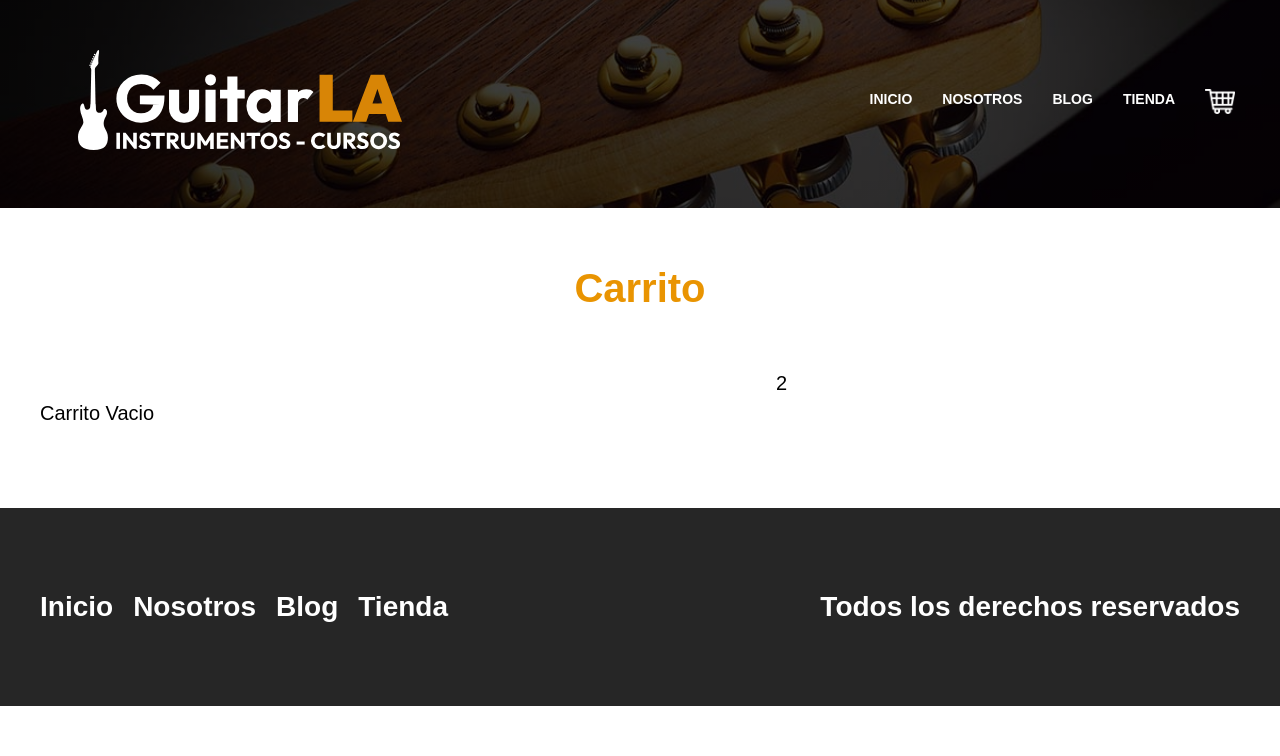
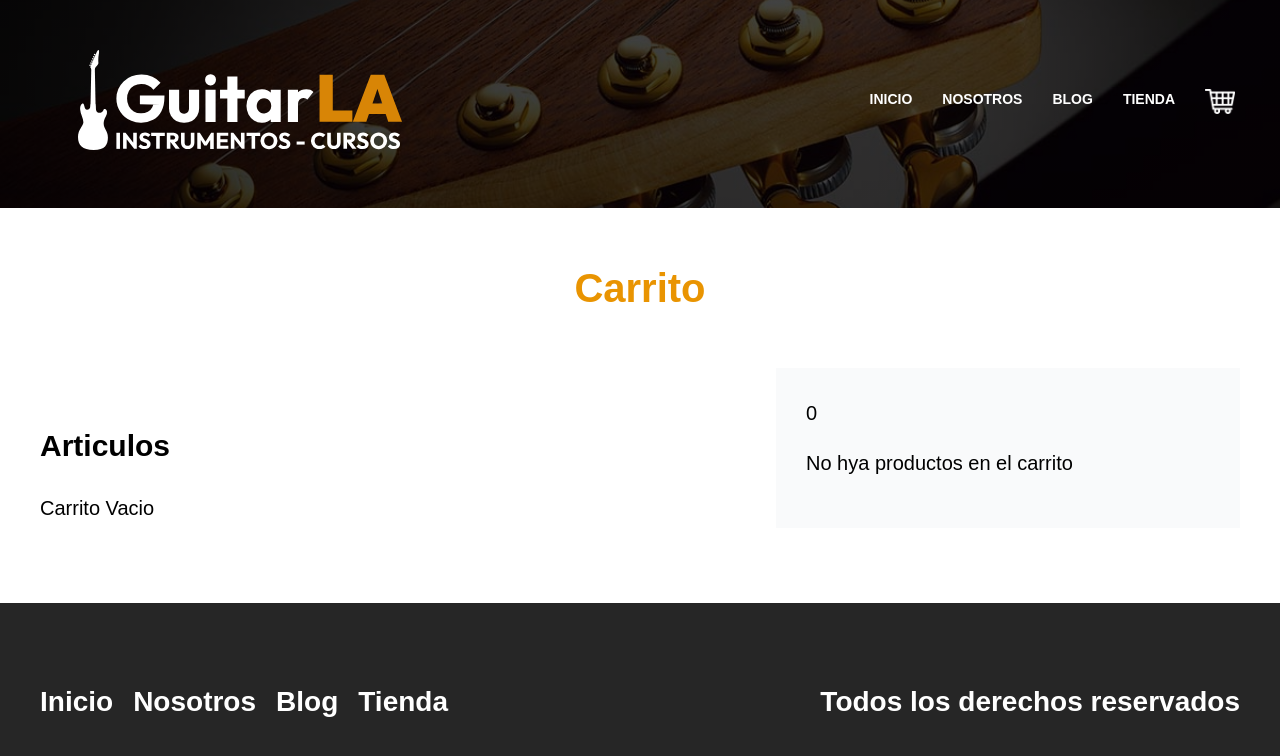
Before and after one commit to dayanMichelle/guitarla_next, a Next.js app: page /carrito in a window 1280 px wide. Shown: the top 756 px of the page. Built offline with nearby package versions, Linux system fonts and the light colour scheme; a web font is replaced by a local one.

Commit message:
carrito de compras completo

```diff
--- a/pages/_app.js
+++ b/pages/_app.js
@@ -7,14 +7,12 @@ function MyApp({ Component, pageProps }) {
 
   //LocalStorage
   useEffect(() => {
-    const carritoLS= JSON.parse(localStorage.getItem('carrito')) ?? [];
+    const carritoLS = JSON.parse(localStorage.getItem("carrito")) ?? [];
     setCarrito(carritoLS);
   }, []);
   useEffect(() => {
     localStorage.setItem("carrito", JSON.stringify(carrito));
   }, [carrito]);
-
-
 
   const agregarCarrito = (producto) => {
     if (carrito.some((articulo) => articulo.id === producto.id)) {
@@ -30,7 +28,7 @@ function MyApp({ Component, pageProps }) {
     }
   };
 
-  const actualizarCantidad = producto => {
+  const actualizarCantidad = (producto) => {
     const carritoActualizado = carrito.map((articulo) => {
       if (articulo.id === producto.id) {
         articulo.cantidad = producto.cantidad;
@@ -38,9 +36,15 @@ function MyApp({ Component, pageProps }) {
       return articulo;
     });
     setCarrito(carritoActualizado);
-  }
+  };
+
+  const eliminarProducto = (id) => {
+    const carritoActulizado = carrito.filter(articulo => articulo.id !== id);
+    setCarrito(carritoActulizado);
+  };
   return (
     <Component
+      eliminarProducto={eliminarProducto}
       actualizarCantidad={actualizarCantidad}
       carrito={carrito}
       agregarCarrito={agregarCarrito}
--- a/pages/carrito.js
+++ b/pages/carrito.js
@@ -1,12 +1,20 @@
 import Image from "next/image";
+import { useState,useEffect } from "react";
 import Layout from "../components/Layout";
 import styles from "../styles/Carrito.module.css";
-const Carrito = ({ carrito,actualizarCantidad }) => {
+const Carrito = ({ carrito,actualizarCantidad,eliminarProducto }) => {
+    const [total, setTotal] = useState(0);
+
+    useEffect(() => {
+        const calculoTotal = carrito.reduce( (total,producto) =>  total + (producto.cantidad * producto.precio),0);
+        setTotal(calculoTotal);
+    }, [carrito]);
   return (
     <Layout page={"Carrito de compras"}>
       <h1 className="heading">Carrito</h1>
       <main className={`${styles.contenido} contenedor`}>
         <div className={styles.carrito}>
+            <h2>Articulos</h2>
           {carrito.length === 0
             ? "Carrito Vacio"
             : carrito.map((producto) => (
@@ -51,10 +59,31 @@ const Carrito = ({ carrito,actualizarCantidad }) => {
                       <span>{producto.precio * producto.cantidad}</span>
                     </p>
                   </div>
+                  <button
+                  type="button"
+                  className={styles.eliminar}
+                  onClick={() => eliminarProducto(producto.id)}
+                  >
+                      X
+                  </button>
                 </div>
               ))}
         </div>
-        <div>2</div>
+        <div className={styles.resumen}>
+
+            {total > 0 ? (
+                <>
+                <h3>Resumen del pedido</h3>
+                <p>Total a pagar: ${total} </p>
+                </>
+            ) : (
+                <>
+                {total}
+                <p>No hya productos en el carrito</p>
+                </>
+
+            )}
+        </div>
       </main>
     </Layout>
   );
--- a/styles/Carrito.module.css
+++ b/styles/Carrito.module.css
@@ -5,6 +5,7 @@
 @media (min-width: 768px) {
     .contenido {
         grid-template-columns: 3fr 2fr;
+        align-items: flex-start;
     }
 }
 
@@ -17,6 +18,7 @@
     gap:4rem;
     align-items: center;
     border-bottom: 1px solid #cfcfcf;
+    position: relative;
 }
 .producto:last-of-type{
     border:none;
@@ -59,3 +61,18 @@
 .subtotal span {
     font-size: 2.4rem;
 }
+.eliminar {
+    all: unset;
+    position: absolute;
+    top: 3rem;
+    right: 1rem;
+    font-weight: bold;
+}
+.eliminar:hover {
+    cursor: pointer;
+}
+.resumen {
+    background-color: #F9FAFB;
+    padding: 3rem;
+    border: 1rem;
+}
```
